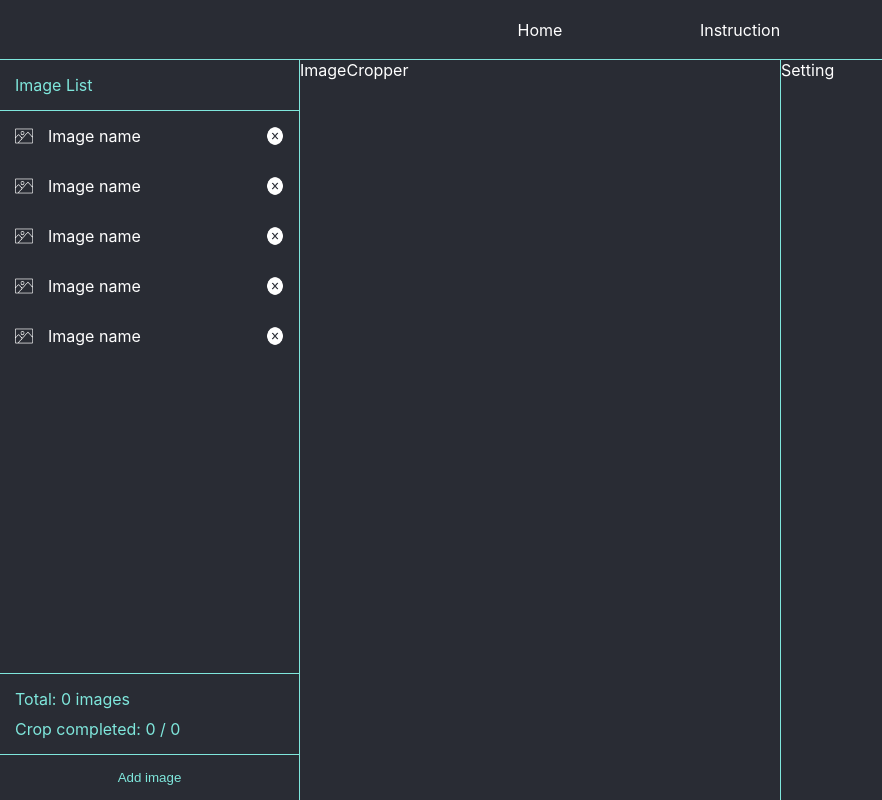
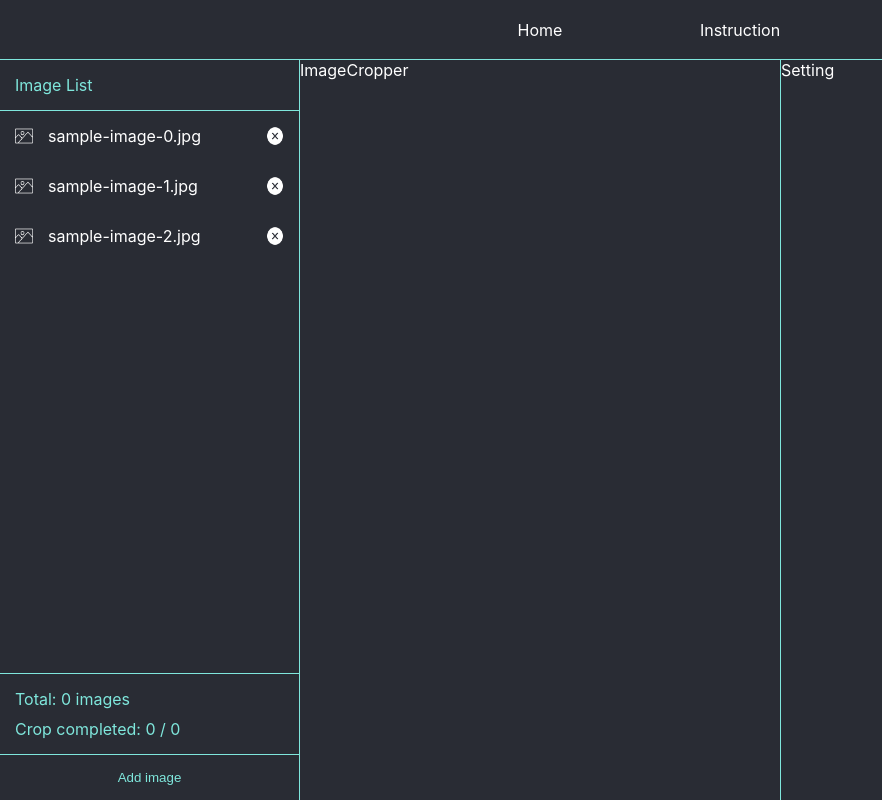
Before and after one commit to peppermintc/image-cropper, a React (Create React App) app: page / in a window 1280 px wide. Shown: the whole page, without its empty margins (0-882 px from the left). Built offline with nearby package versions, Linux system fonts and the light colour scheme; the HTML template or start-up script is replaced by a standard one.

Commit message:
add sample image list

```diff
--- a/package.json
+++ b/package.json
@@ -7,10 +7,12 @@
     "@testing-library/react": "^12.1.2",
     "@testing-library/user-event": "^13.5.0",
     "@types/jest": "^27.4.0",
+    "@types/lodash": "^4.14.178",
     "@types/node": "^16.11.21",
     "@types/react": "^17.0.38",
     "@types/react-dom": "^17.0.11",
     "firebase": "^9.6.3",
+    "lodash": "^4.17.21",
     "react": "^17.0.2",
     "react-dom": "^17.0.2",
     "react-router-dom": "^6.2.1",
--- a/src/components/ImageItem/ImageItem.tsx
+++ b/src/components/ImageItem/ImageItem.tsx
@@ -2,11 +2,19 @@ import "./ImageItem.scss";
 import ImageIcon from "../../img/image-icon.png";
 import deleteIcon from "../../img/delete-icon.png";
 
-const ImageItem = () => {
+interface Props {
+  item: {
+    id: Number;
+    name: String;
+    url: String;
+  };
+}
+
+const ImageItem: React.FC<Props> = ({ item }) => {
   return (
     <div className="image-item-container">
       <img className="image-icon" src={ImageIcon} alt="item" />
-      <span className="name">Image name</span>
+      <span className="name">{item.name}</span>
       <img className="delete-icon" src={deleteIcon} alt="remove" />
     </div>
   );
--- a/src/components/ImageList/ImageList.tsx
+++ b/src/components/ImageList/ImageList.tsx
@@ -1,16 +1,23 @@
+import _ from "lodash";
 import ImageItem from "../ImageItem/ImageItem";
 import "./ImageList.scss";
 
-const ImageList = () => {
+interface Props {
+  sampleImageList: {
+    id: number;
+    name: string;
+    url: string;
+  }[];
+}
+
+const ImageList: React.FC<Props> = ({ sampleImageList }) => {
   return (
     <div className="image-list-container">
       <div className="title">Image List</div>
       <div className="image-list">
-        <ImageItem />
-        <ImageItem />
-        <ImageItem />
-        <ImageItem />
-        <ImageItem />
+        {_.map(sampleImageList, (item) => (
+          <ImageItem item={item} />
+        ))}
       </div>
       <div className="status">
         <div className="total">Total: 0 images</div>
--- a/src/components/SideBar/SideBar.tsx
+++ b/src/components/SideBar/SideBar.tsx
@@ -2,10 +2,18 @@ import AddImageButton from "../AddImageButton/AddImageButton";
 import ImageList from "../ImageList/ImageList";
 import "./SideBar.scss";
 
-const SideBar = () => {
+interface Props {
+  sampleImageList: {
+    id: number;
+    name: string;
+    url: string;
+  }[];
+}
+
+const SideBar: React.FC<Props> = ({ sampleImageList }) => {
   return (
     <div className="side-bar">
-      <ImageList />
+      <ImageList sampleImageList={sampleImageList} />
       <AddImageButton />
     </div>
   );
--- a/src/pages/HomePage/HomePage.jsx
+++ b/src/pages/HomePage/HomePage.jsx
@@ -3,10 +3,28 @@ import Setting from "../../components/Setting/Setting";
 import SideBar from "../../components/SideBar/SideBar";
 import "./HomePage.scss";
 
+const sampleImageList = [
+  {
+    id: 0,
+    name: "sample-image-0.jpg",
+    url: "https://hs.sbcounty.gov/cn/Photo%20Gallery/Sample%20Picture%20-%20Koala.jpg",
+  },
+  {
+    id: 1,
+    name: "sample-image-1.jpg",
+    url: "https://hs.sbcounty.gov/cn/Photo%20Gallery/Sample%20Picture%20-%20Koala.jpg",
+  },
+  {
+    id: 2,
+    name: "sample-image-2.jpg",
+    url: "https://hs.sbcounty.gov/cn/Photo%20Gallery/Sample%20Picture%20-%20Koala.jpg",
+  },
+];
+
 const HomePage = () => {
   return (
     <div className="home-container">
-      <SideBar />
+      <SideBar sampleImageList={sampleImageList} />
       <ImageCropper />
       <Setting />
     </div>
```
Also changed, not shown: 1 other file (tests, documents, lock files or other folders).
